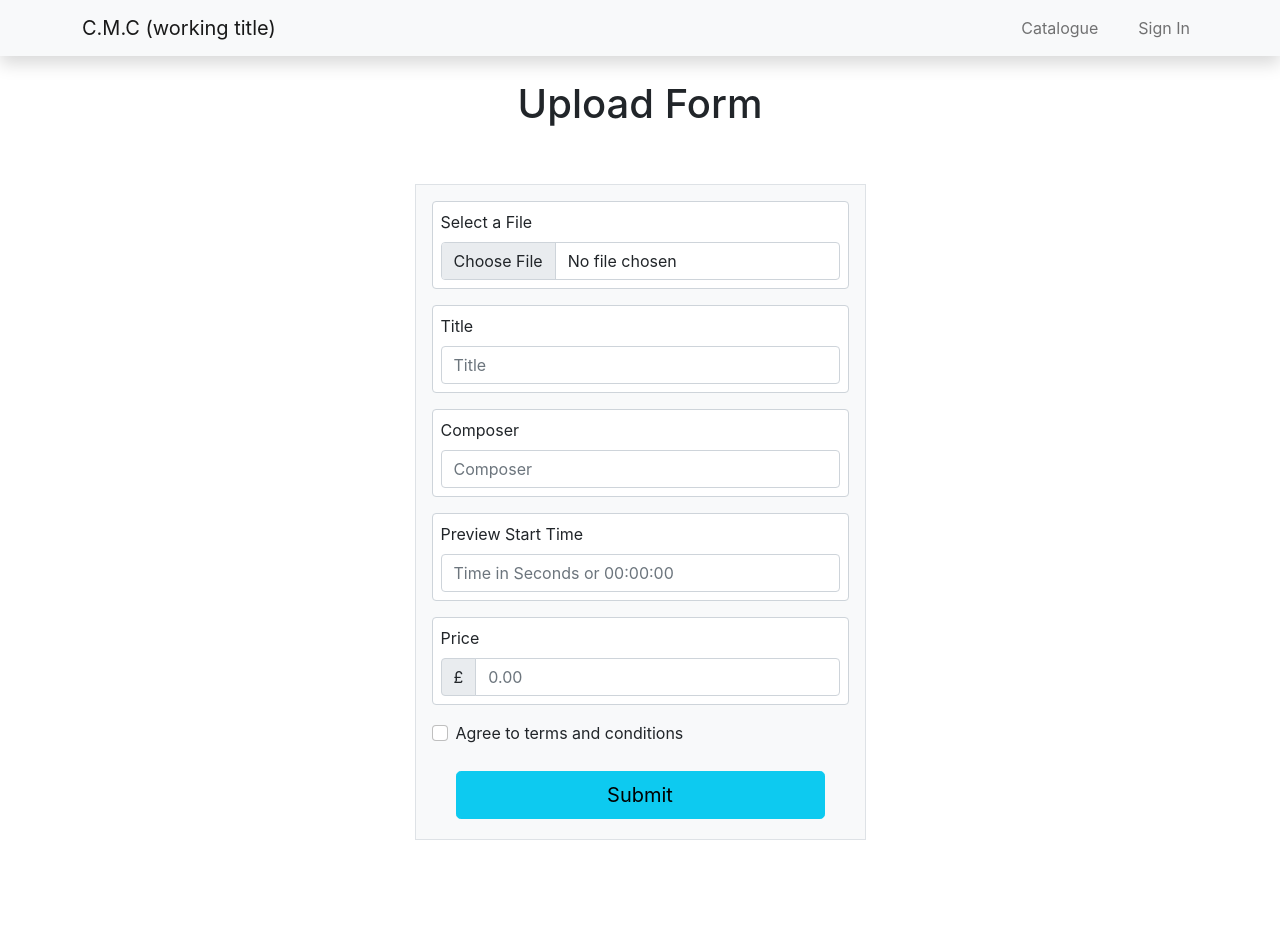
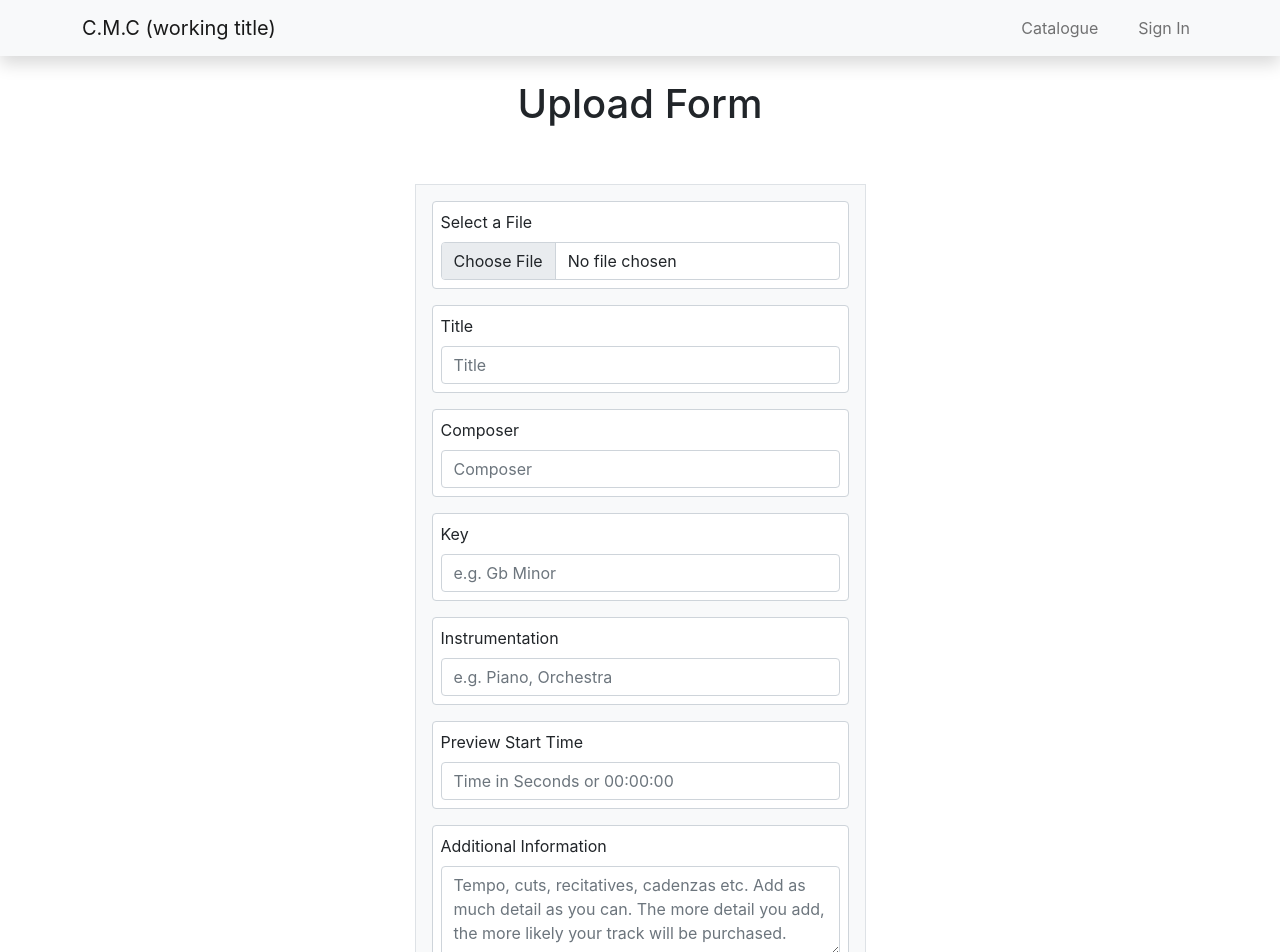
Before and after one commit to Richard-Immergluck/CMC, a Next.js app in the folder trax/: page /upload in a window 1280 px wide. Shown: the top 952 px of the page. Before the commit the page ends 840 px from the top, so only its background shows below. Built offline with nearby package versions, Linux system fonts and the light colour scheme; no server answers.

Commit message:
Added more data to track model and added comments

```diff
--- a/trax/components/uploadFormComponents/UploadForm.js
+++ b/trax/components/uploadFormComponents/UploadForm.js
@@ -63,9 +63,12 @@ const uploadToDB = async (values, newFileName) => {
   const submissionData = {
     title,
     composer,
+    key,
+    instrumentation,
     newFileName,
     previewStart,
     previewEnd,
+    additionalInfo,
     price,
     formattedPrice,
     downloadName,
@@ -129,7 +132,10 @@ function UploadForm() {
     file: null,
     title: '',
     composer: '',
+    key: '',
+    instrumentation: '',
     previewStartString: '',
+    additionalInfo: '',
     priceString: '',
     terms: false
   }
@@ -138,7 +144,10 @@ function UploadForm() {
     file: yup.mixed().required(),
     title: yup.string().required(),
     composer: yup.string().required(),
+    key: yup.string().required(),
+    instrumentation: yup.string().required(),
     previewStartString: yup.string().required(),
+    additionalInfo: yup.string().required(),
     priceString: yup.string().required(),
     terms: yup.bool().required().oneOf([true], 'Terms must be accepted')
   })
@@ -242,6 +251,38 @@ function UploadForm() {
                     </div>
                     <div className='form-control p-2'>
                       <Form.Group md='3' control='input'>
+                        <Form.Label>Key</Form.Label>
+                        <Form.Control
+                          type='text'
+                          placeholder='e.g. Gb Minor'
+                          name='key'
+                          value={values.key}
+                          onChange={handleChange}
+                          isInvalid={!!errors.key}
+                        />
+                        <Form.Control.Feedback type='invalid'>
+                          {errors.composer}
+                        </Form.Control.Feedback>
+                      </Form.Group>
+                    </div>
+                    <div className='form-control p-2'>
+                      <Form.Group md='3' control='input'>
+                        <Form.Label>Instrumentation</Form.Label>
+                        <Form.Control
+                          type='text'
+                          placeholder='e.g. Piano, Orchestra'
+                          name='instrumentation'
+                          value={values.instrumentation}
+                          onChange={handleChange}
+                          isInvalid={!!errors.instrumentation}
+                        />
+                        <Form.Control.Feedback type='invalid'>
+                          {errors.composer}
+                        </Form.Control.Feedback>
+                      </Form.Group>
+                    </div>
+                    <div className='form-control p-2'>
+                      <Form.Group md='3' control='input'>
                         <Form.Label>Preview Start Time</Form.Label>
                         <Form.Control
                           type='text'
@@ -253,6 +294,24 @@ function UploadForm() {
                         />
                         <Form.Control.Feedback type='invalid'>
                           {errors.previewStartString}
+                        </Form.Control.Feedback>
+                      </Form.Group>
+                    </div>
+                    <div className='form-control p-2'>
+                      <Form.Group md='3' control='input'>
+                        <Form.Label>Additional Information</Form.Label>
+                        <Form.Control
+                          type='text'
+                          as='textarea'
+                          style={{ height: 90 }}
+                          placeholder='Tempo, cuts, recitatives, cadenzas etc. Add as much detail as you can. The more detail you add, the more likely your track will be purchased.'
+                          name='additionalInfo'
+                          value={values.additionalInfo}
+                          onChange={handleChange}
+                          isInvalid={!!errors.additionalInfo}
+                        />
+                        <Form.Control.Feedback type='invalid'>
+                          {errors.composer}
                         </Form.Control.Feedback>
                       </Form.Group>
                     </div>
--- a/trax/pages/api/tracks/index.js
+++ b/trax/pages/api/tracks/index.js
@@ -12,7 +12,18 @@ export default async function handler(req, res) {
   if (req.method === 'POST') {
     try {
       // Destructure the req.body
-      const { newFileName, title, composer, previewStart, previewEnd, price, formattedPrice, downloadName, downloadCount } = req.body
+      const { title,
+        composer,
+        key,
+        instrumentation,
+        newFileName,
+        previewStart,
+        previewEnd,
+        additionalInfo,
+        price,
+        formattedPrice,
+        downloadName,
+        downloadCount } = req.body
       // console.log('req body is', req.body)
 
       // Use getSession Hook to access current user
@@ -24,9 +35,12 @@ export default async function handler(req, res) {
           fileName: newFileName,
           title: title,
           composer: composer,
+          key: key,
+          instrumentation: instrumentation,
           uploadedBy: { connect: { email: session?.user?.email } }, // Use session to get email and connect user to track
           previewStart: previewStart,
           previewEnd: previewEnd,
+          additionalInfo: additionalInfo,
           price: price,
           formattedPrice: formattedPrice,
           downloadName: downloadName,
```
Also changed, not shown: trax/pages/api/auth/[...nextauth].js (+1 -8 lines), trax/pages/catalogue/[trackId].js (+40 -8 lines), 1 other file (tests, documents, lock files or other folders).
